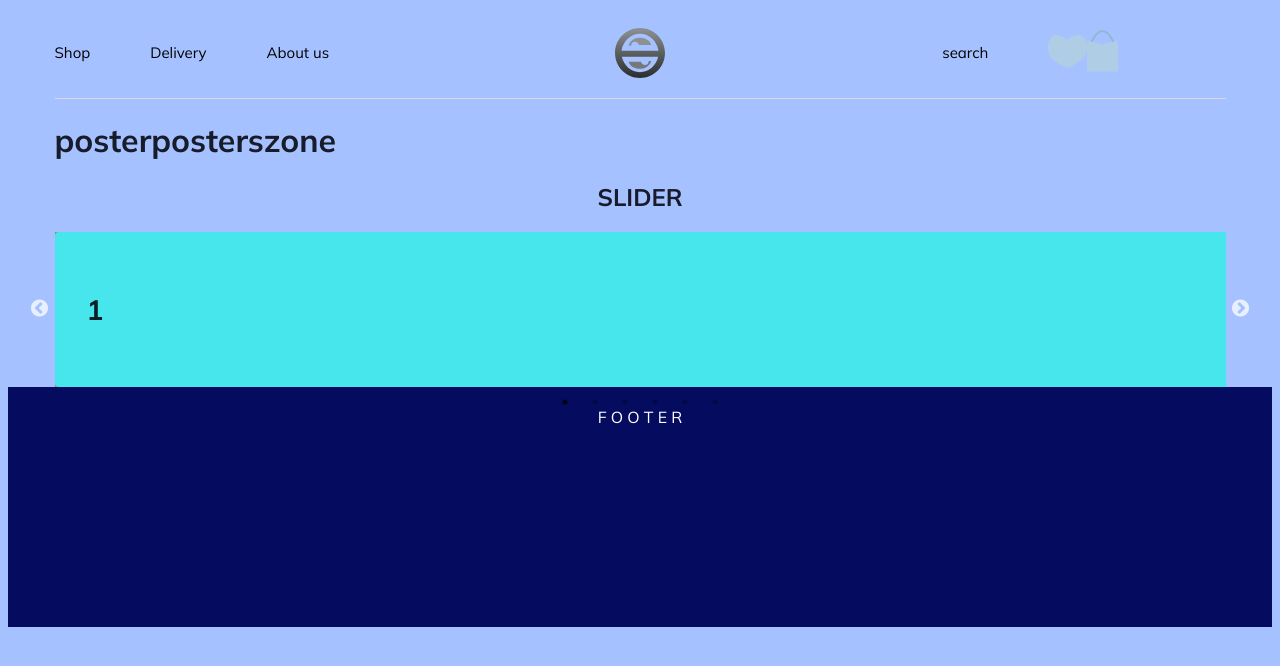
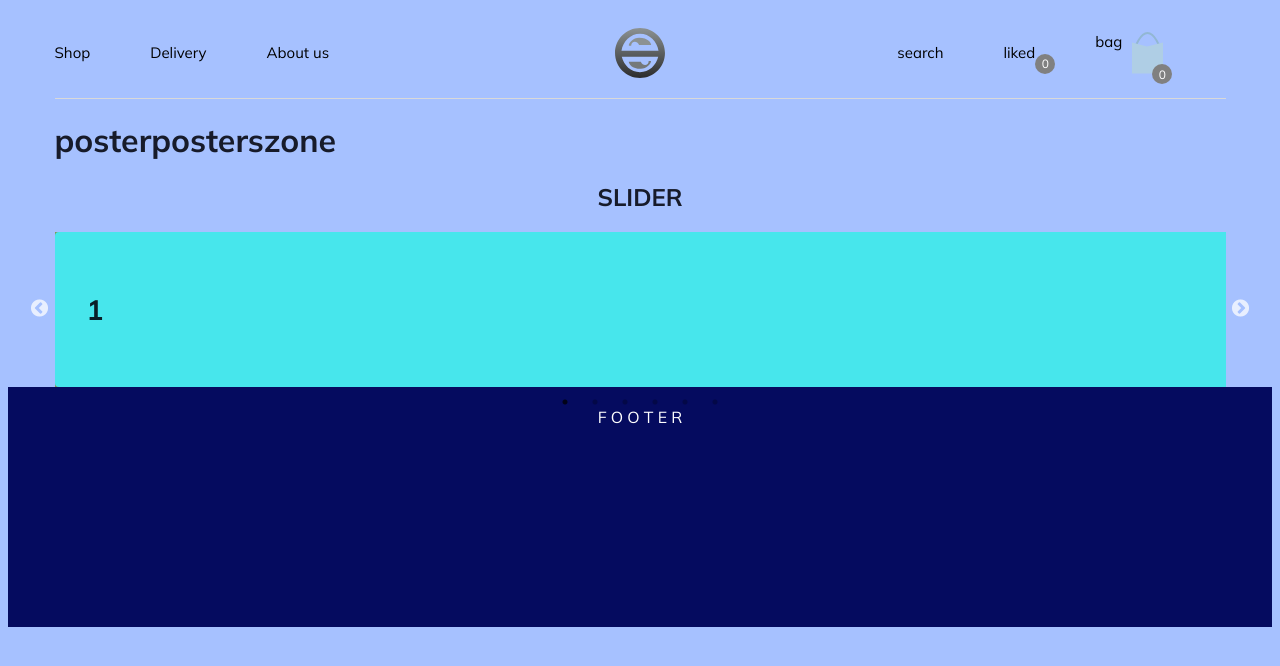
Before and after one commit to Koraus/posterposterszone, a React (Vite) app: page / in a window 1280 px wide. Shown: the top 666 px of the page. Built offline with nearby package versions, Linux system fonts and the light colour scheme.

Commit message:
Update Header.tsx

```diff
--- a/src/components/Header.tsx
+++ b/src/components/Header.tsx
@@ -19,7 +19,7 @@ const Nav = () => {
     text-decoration: none;
     font-size: 15px;
     font-weight: 400;
-    padding-right: 60px;
+    margin-right: 60px;
     cursor: pointer;
     &:hover {
       filter: drop-shadow(0 0 1rem #000);
@@ -61,10 +61,47 @@ const Nav = () => {
         <div css={linklCss}>
           search
         </div>
-        <div>
-          <img src={likeUrl} alt="" />
+        <div css={[linklCss, { position: "relative" }]}>
+          liked
+          <div css={{
+            width: '20px',
+            height: '20px',
+            borderRadius: '50%',
+            backgroundColor: 'gray',
+            color: 'white',
+            display: 'flex',
+            justifyContent: 'center',
+            alignItems: 'center',
+            fontSize: '12px',
+            marginLeft: '5px',
+            position: 'absolute',
+            bottom: '-10px',
+            right: '-20px',
+          }}>
+            0
+          </div>
         </div>
-        <div>
+        <div css={{ display: "flex", }}>
+          <div css={[linklCss, { marginRight: "10px", position: "relative" }]}> bag
+            <div css={{
+              width: '20px',
+              height: '20px',
+              borderRadius: '50%',
+              backgroundColor: 'gray',
+              color: 'white',
+              display: 'flex',
+              justifyContent: 'center',
+              alignItems: 'center',
+              fontSize: '12px',
+              marginLeft: '5px',
+              position: 'absolute',
+              bottom: '-10px',
+              right: '-50px',
+            }}>
+              0
+            </div>
+          </div>
+
           <img src={cartUrl} alt="" />
         </div>
       </div>
```
